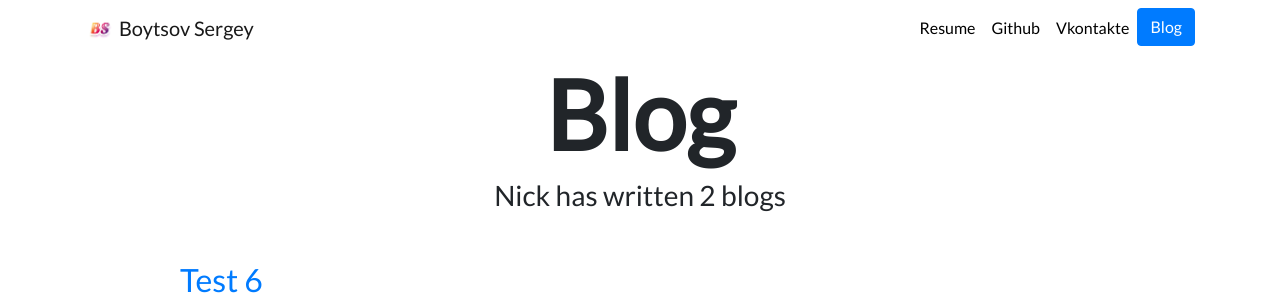
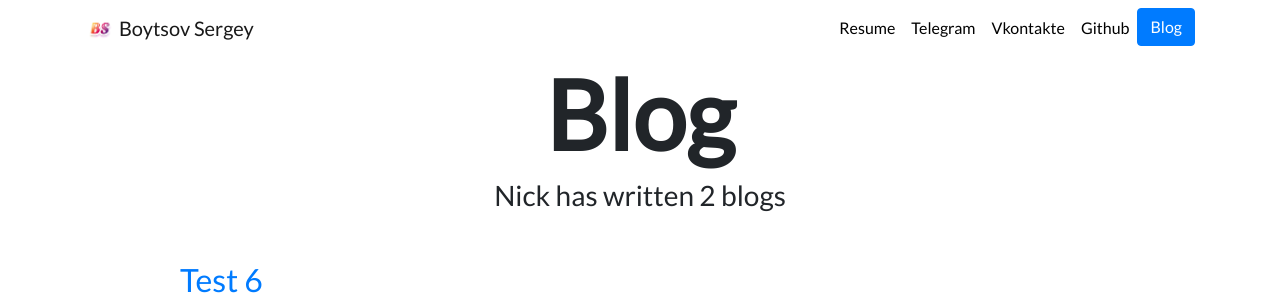
Before and after one commit to Serj2626/django-personal_portfolio, a Django app: page /blog/ in a window 1280 px wide. Shown: the top 300 px of the page. Run offline with Django 4.2, Linux system fonts and the light colour scheme; data comes from the database, SQL or seed files in the repository; some libraries are stand-ins or nearby versions.

Commit message:
update text in portfolio

```diff
--- a/portfolio/templates/portfolio/base.html
+++ b/portfolio/templates/portfolio/base.html
@@ -35,10 +35,13 @@
             <a class="nav-link" href="{% static "portfolio/boytsov_resume.pdf" %}">Resume</a>
           </li>
           <li class="nav-item">
-            <a class="nav-link" href="https://github.com/Serj2626" target="_blank">Github</a>
+            <a class="nav-link" href="https://t.me/serj2626" target="_blank">Telegram</a>
           </li>
           <li class="nav-item">
             <a class="nav-link" href="https://vk.com/seregaboytsov" target="_blank">Vkontakte</a>
+          </li>
+            <li class="nav-item">
+            <a class="nav-link" href="https://github.com/Serj2626" target="_blank">Github</a>
           </li>
           <li>
             <a role="button" href="{% url 'blog:all_blogs' %}" class="btn btn-primary">Blog</a>
```
